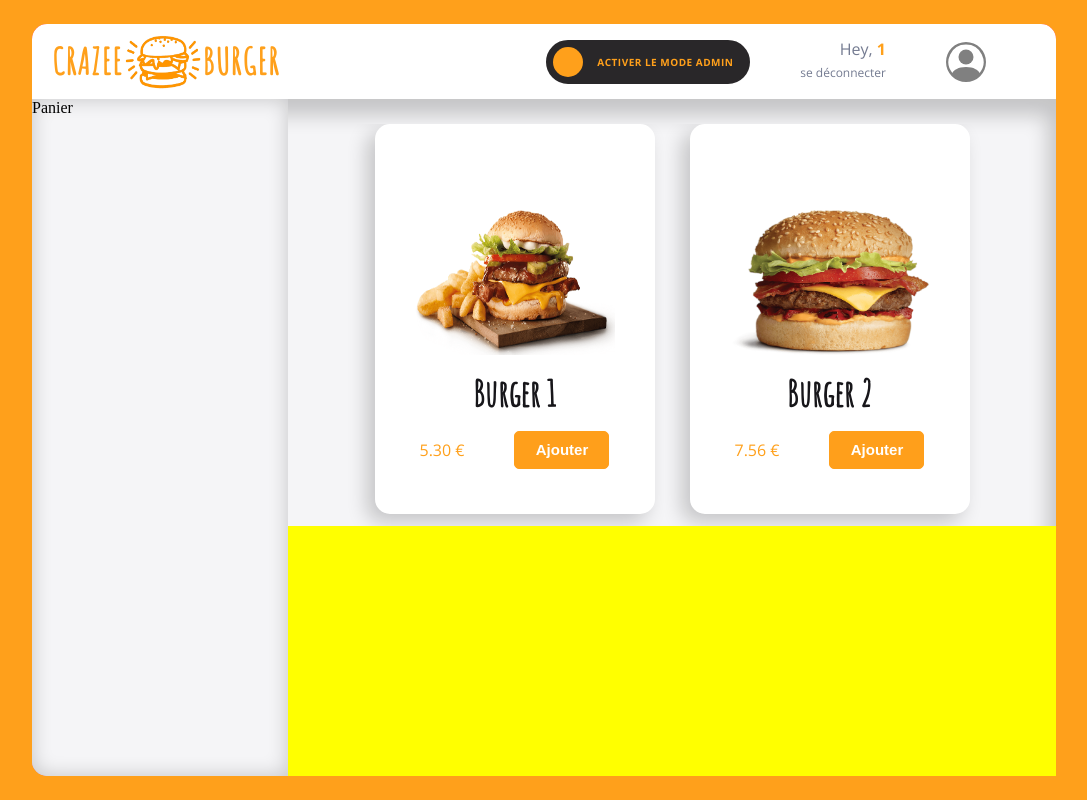
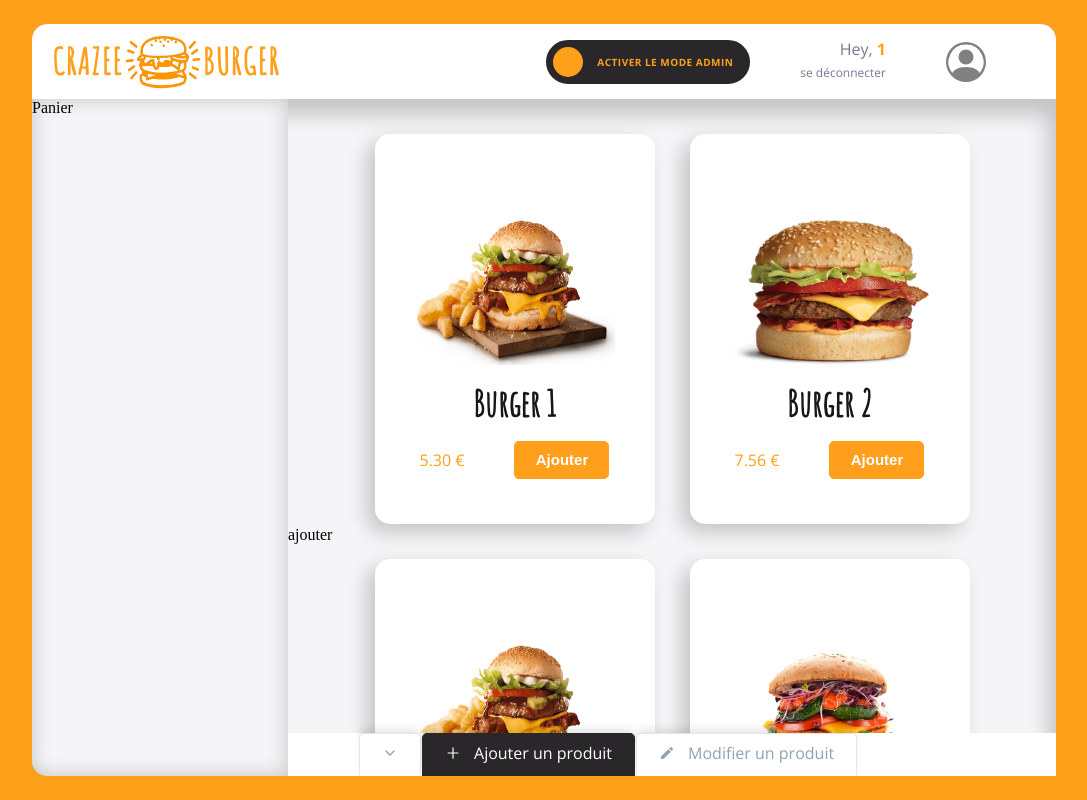
Before and after one commit to carellihoula/crazee-burger, a React (Vite) app: page /order/1 in a window 1280 px wide. Shown: the whole page, without its empty margins (96-1183 px from the left). Built offline with nearby package versions, Linux system fonts and the light colour scheme.

Commit message:
F06:Admin> add AdminPanel

```diff
--- /dev/null
+++ b/src/components/ButtonAdmin.jsx
@@ -0,0 +1,39 @@
+//import React from 'react'
+import { styled } from 'styled-components';
+
+export default function ButtonAdmin({label, icon:IconAdminButton, background, color}) {
+  return (
+    <Container back={background} color={color}>
+            <button> {IconAdminButton && <IconAdminButton/>} {label}</button>
+    </Container>
+
+
+  )
+}
+
+const  Container= styled.div`
+
+button{
+color: ${props=>props.color};
+text-align: center;
+font-family: 'Open Sans';
+font-size: 16px;
+font-style: normal;
+font-weight: 400;
+border-radius: 5px 5px 0px 0px;
+border: 1px solid ${props=>props.back !== '#292729'? '#E4E5E9' : '#292729' };
+border-bottom: 2px solid ${props=>props.back};
+background: ${props=>props.back};
+box-shadow: 0px -6px 8px -2px rgba(0, 0, 0, 0.10);
+display: flex;
+height: 43px;
+padding: 10px 22px 11px 22px;
+justify-content: center;
+align-items: center;
+gap: 13.022px;
+
+//line-height: normal;
+}
+`
+
+;
--- a/src/components/Pages/admin/Admin.jsx
+++ b/src/components/Pages/admin/Admin.jsx
@@ -1,29 +1,23 @@
 //import React from 'react'
 
 import { styled } from "styled-components";
+import AdmnTabs from "./AdmnTabs";
+import AdminPanel from "./AdminPanel";
 
 export default function Admin() {
   return (
     <Container>
 
+            <AdminPanel/>
+            <AdmnTabs/>
     </Container>
   )
 }
 
 const Container = styled.div`
-overflow: hidden;
-display: flex;
-width: 100%;
-height: 250px;
-padding-bottom: 0px;
-flex-direction: column;
-justify-content: center;
-align-items: flex-start;
-gap: -0.172px;
-position: absolute;
-background-color: yellow;
-bottom:0;
-left:0;
-right:0;
-position: absolute;
+    display: flex;
+    flex-direction: column;
+    //align-items: flex-start;
+    background: #FFF;
+    //justify-content:space-around;
 `;
--- a/src/components/Pages/admin/AdminPanel.jsx
+++ b/src/components/Pages/admin/AdminPanel.jsx
@@ -0,0 +1,26 @@
+//import React from 'react'
+
+import { styled } from "styled-components";
+//import AdmnTabs from "./AdmnTabs";
+
+export default function AdminPanel() {
+    return (
+        <Container>
+                ajouter
+        </Container>
+      )
+    }
+
+    const Container = styled.div`
+    overflow: hidden;
+    display: flex;
+    width: 100%;
+    height: 250px;
+    flex-direction: column;
+    position: absolute;
+    background-color: transparent;
+    bottom: 0;
+    left:0;
+    right:0;
+
+    `;
--- a/src/components/Pages/admin/AdmnTabs.jsx
+++ b/src/components/Pages/admin/AdmnTabs.jsx
@@ -0,0 +1,29 @@
+//import React from 'react'
+
+import ButtonAdmin from "../../ButtonAdmin";
+import {AiOutlinePlus} from 'react-icons/ai';
+import {MdModeEditOutline} from 'react-icons/md';
+import {FiChevronDown} from 'react-icons/fi';
+import { styled } from "styled-components";
+
+export default function AdmnTabs() {
+  return (
+    <ContainerTabs>
+            <ButtonAdmin icon={FiChevronDown} background="#FFF" color="#93A2B1"/>
+            <ButtonAdmin label="Ajouter un produit" icon={AiOutlinePlus} background="#292729" color="white"/>
+            <ButtonAdmin label="Modifier un produit" icon={MdModeEditOutline} background="#FFF" color="#93A2B1"/>
+    </ContainerTabs>
+  )
+}
+
+const ContainerTabs = styled.div`
+  display:flex;
+  flex-direction: row;
+  gap: 1px;
+  margin-left:71px;
+  background: transparent;
+
+
+
+
+`;
--- a/src/components/Pages/order/CardList.jsx
+++ b/src/components/Pages/order/CardList.jsx
@@ -31,6 +31,7 @@ const Container = styled.div`
   box-sizing: border-box;
   gap: 35px;
   overflow-y: scroll;
-    scrollbar-width: thin;
-
+  scrollbar-width: thin;
+  padding-bottom: 30px;
+  padding-top:20px;
 `;
--- a/src/components/Pages/order/Main.jsx
+++ b/src/components/Pages/order/Main.jsx
@@ -41,7 +41,9 @@ const ContentWrapper = styled.div`
   display: flex;
   flex-direction: column;
   flex: 1;
-  padding: 25px;
+  padding-top: 15px;
+
+
 `;
 
 export default Main
```
